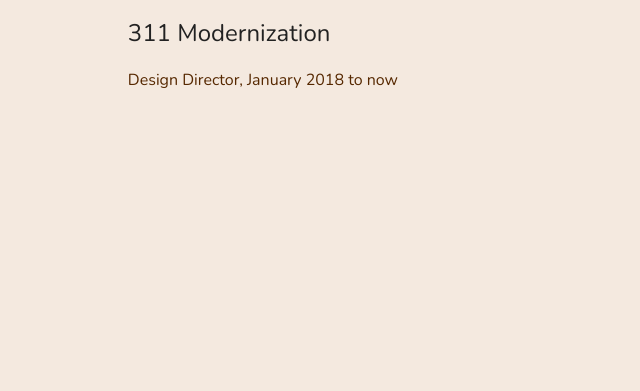
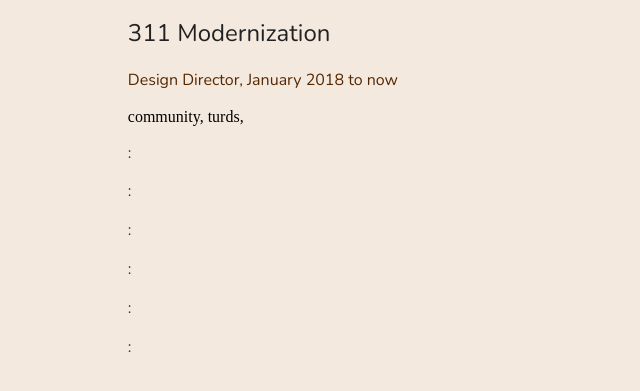
Before and after one commit to jdkunesh/jdkunesh.github.io, a Jekyll site: the page built from work/311.html, in a window 1280 px wide. Shown: the part 471-862 px from the top of the page, without its empty margins (133-773 px from the left). Built offline with Jekyll 4.4.1, drawn with Linux system fonts in a browser that asks for light colours.

Commit message:
chipping away

```diff
--- a/_data/work.yml
+++ b/_data/work.yml
@@ -11,7 +11,7 @@
       alt_text:
       budget:
       project_timeframe:
-      tags:
+      tags: {community, turds}
       role: Design Director
       role_timeframe: January 2018 to now
       challenge:
--- a/_includes/case.html
+++ b/_includes/case.html
@@ -2,3 +2,18 @@
 <h2>{{ case.title }}</h2>
 
 <p>{{ case.role }}, {{ case.role_timeframe }}</p>
+
+{{ case.budget }}
+
+{{ case.project_timeframe }}
+
+{% for tag in case.tags %}
+{{ tag }},
+{% endfor %}
+
+<p>:{{ case.challenge }}</p>
+<p>:{{ case.research }}</p>
+<p>:{{ case.showcase }}</p>
+<p>:{{ case.validation }}</p>
+<p>:{{ case.learnings }}</p>
+<p>:{{ case.results }}</p>
```
